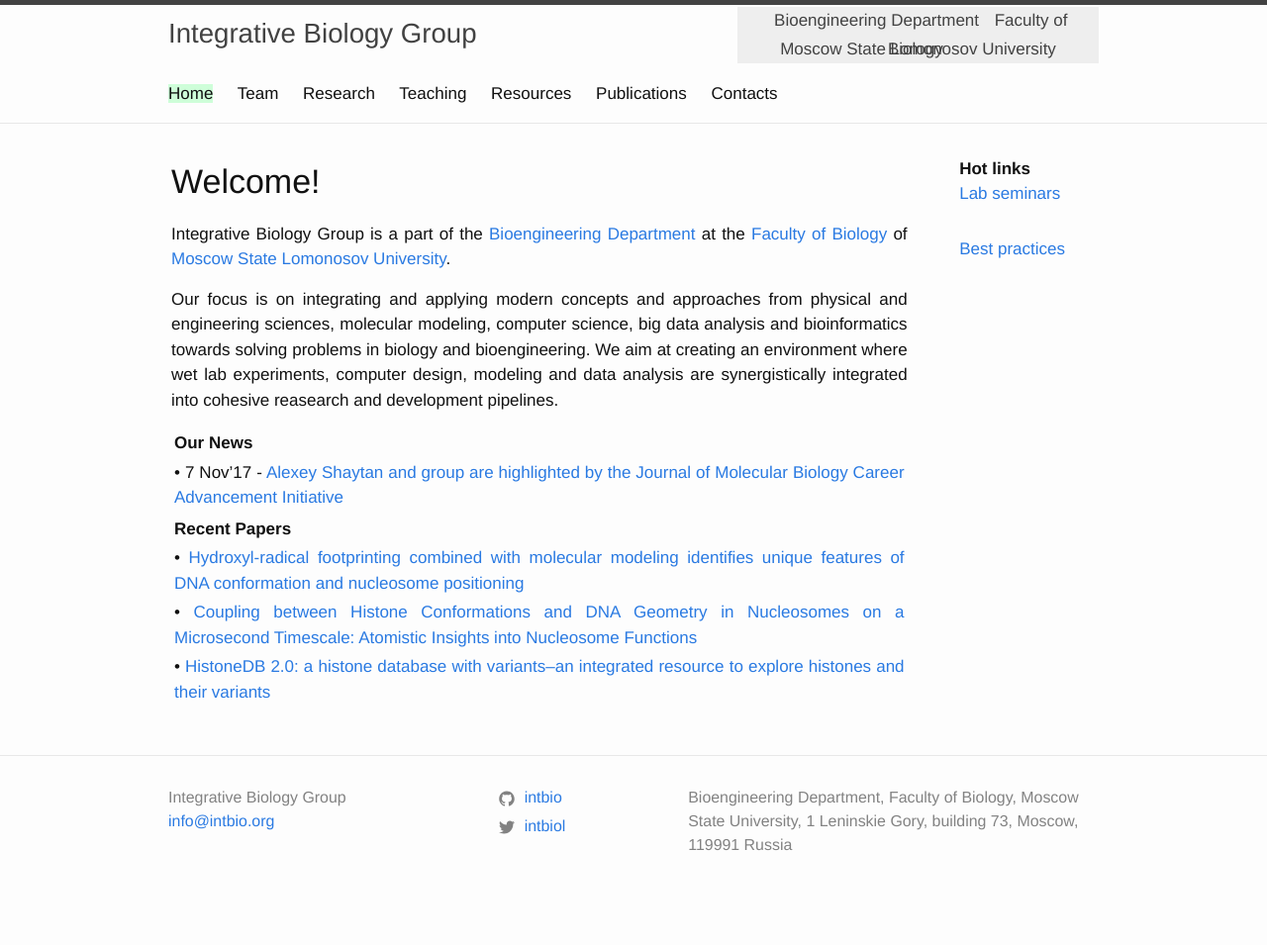
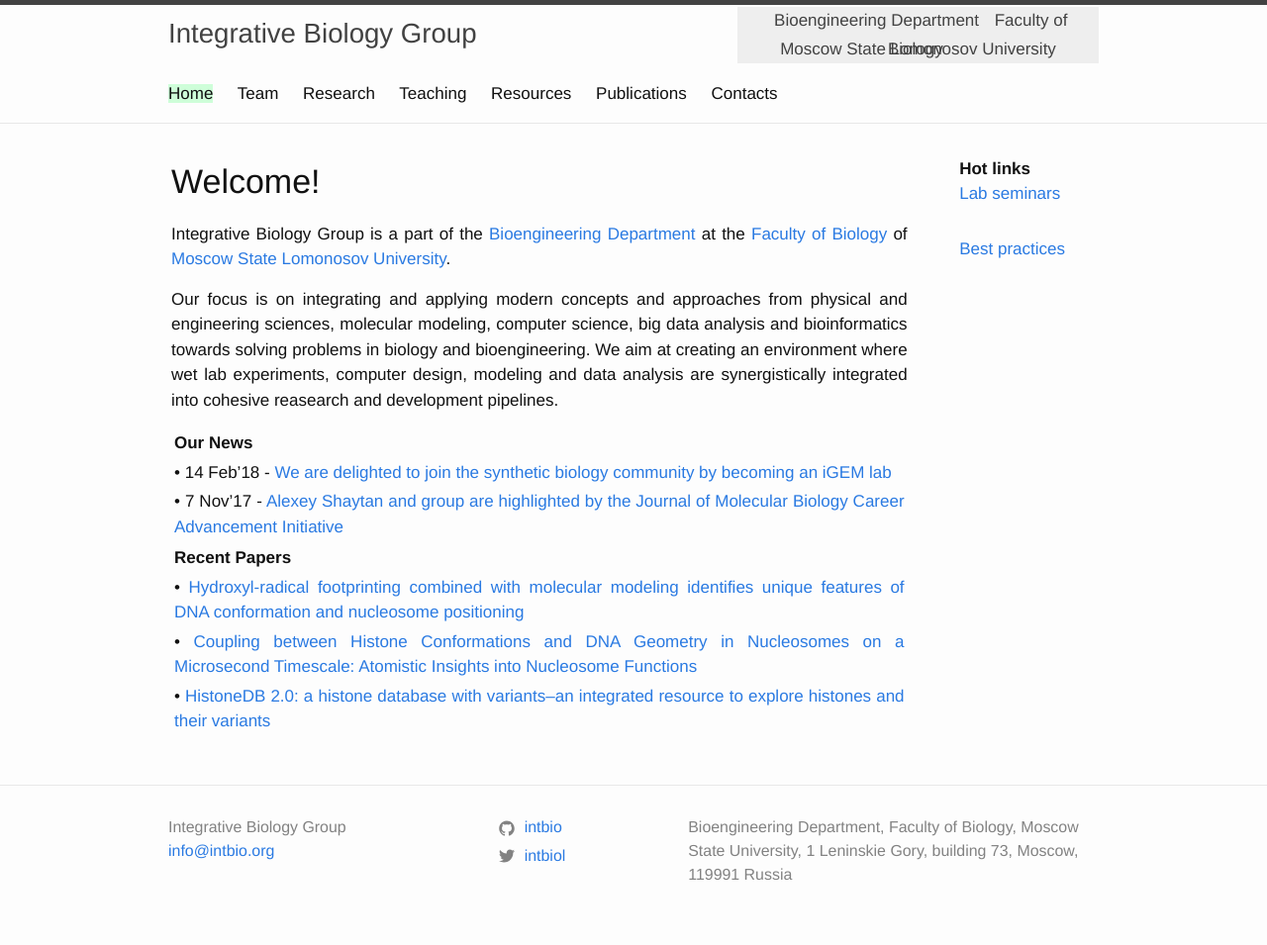
Before and after one commit to v-adlerberg/intbio.github.io, a Jekyll site: the page built from index.md, in a window 1280 px wide. Shown: the whole page at 99% size. Built offline with Jekyll 4.4.1, drawn with Linux system fonts in a browser that asks for light colours; before the commit the page ends 926 px from its top, so only the background shows below that.

Commit message:
Update index.md

```diff
--- a/index.md
+++ b/index.md
@@ -14,6 +14,7 @@ Our focus is on integrating and applying modern concepts and approaches from phy
 
  | Our News |
  | -------------
+ | • 14 Feb'18 - [We are delighted to join the synthetic biology community by becoming an iGEM lab](http://igem.org/Lab.cgi?id=489)
  | • 7 Nov'17 - [Alexey Shaytan and group are highlighted by the Journal of Molecular Biology Career Advancement Initiative](https://www.journals.elsevier.com/journal-of-molecular-biology/jmb-career-advancement-initiative/alexey-shaytan)
 
  | Recent Papers |
```
